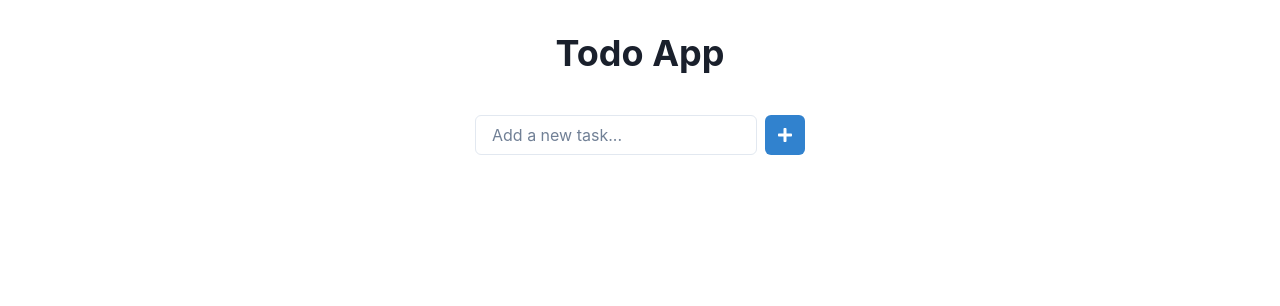
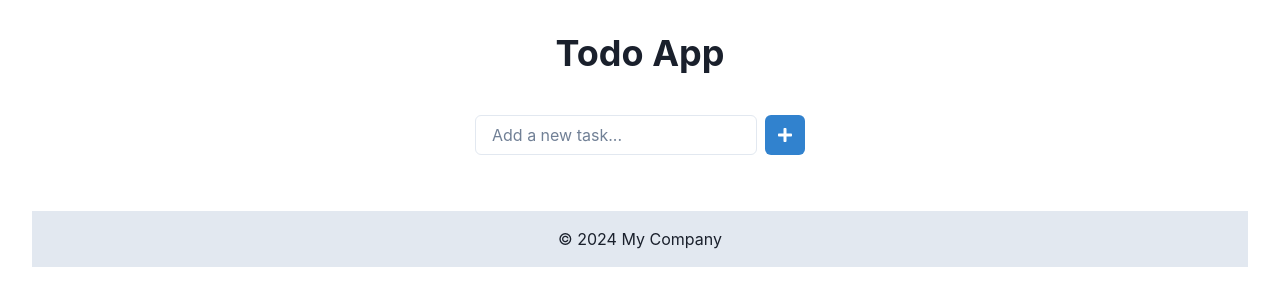
Before and after one commit to GPT-Engineer-App-Dev/copycat-cli, a React (Vite) app: page / in a window 1280 px wide. Shown: the top 306 px of the page. Built offline with nearby package versions, Linux system fonts and the light colour scheme.

Commit message:
Added a new `Footer` component and included it in the `Index.jsx` page.
Prompt: add a footer

```diff
--- /dev/null
+++ b/src/components/Footer.jsx
@@ -0,0 +1,12 @@
+import React from "react";
+import { Box, Text } from "@chakra-ui/react";
+
+const Footer = () => {
+  return (
+    <Box as="footer" width="full" p={4} bg="gray.200" textAlign="center">
+      <Text>&copy; {new Date().getFullYear()} My Company</Text>
+    </Box>
+  );
+};
+
+export default Footer;
--- a/src/pages/Index.jsx
+++ b/src/pages/Index.jsx
@@ -1,5 +1,6 @@
 import React, { useState } from "react";
-import { Box, Heading, Input, Button, List, ListItem, ListIcon, VStack, HStack, IconButton, useToast } from "@chakra-ui/react";
+import { Box, Heading, Input, List, ListItem, VStack, HStack, IconButton, useToast } from "@chakra-ui/react";
+import Footer from "../components/Footer";
 import { FaPlus, FaTrash } from "react-icons/fa";
 
 const Index = () => {
@@ -52,6 +53,7 @@ const Index = () => {
           </ListItem>
         ))}
       </List>
+      <Footer />
     </VStack>
   );
 };
```
